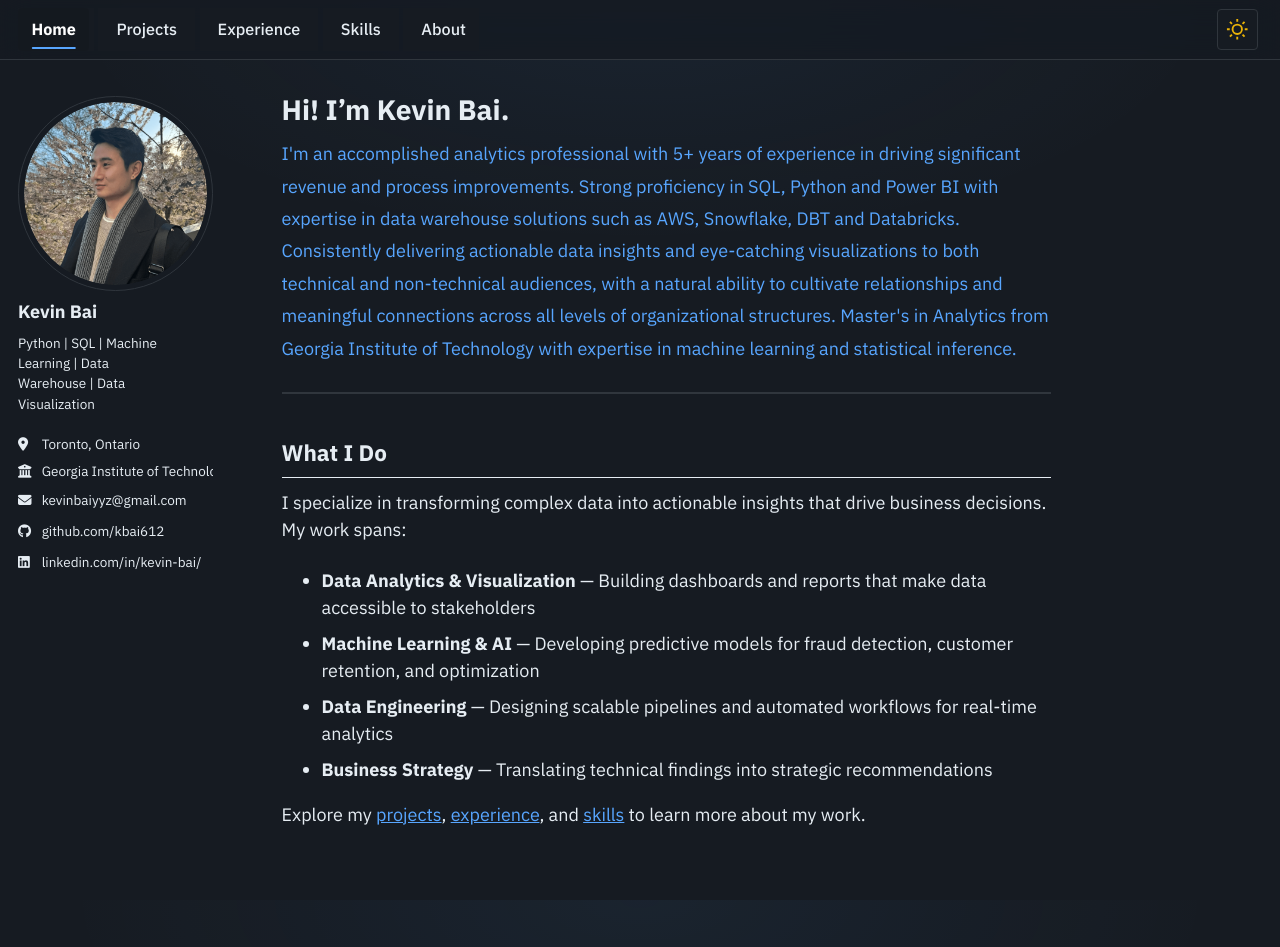
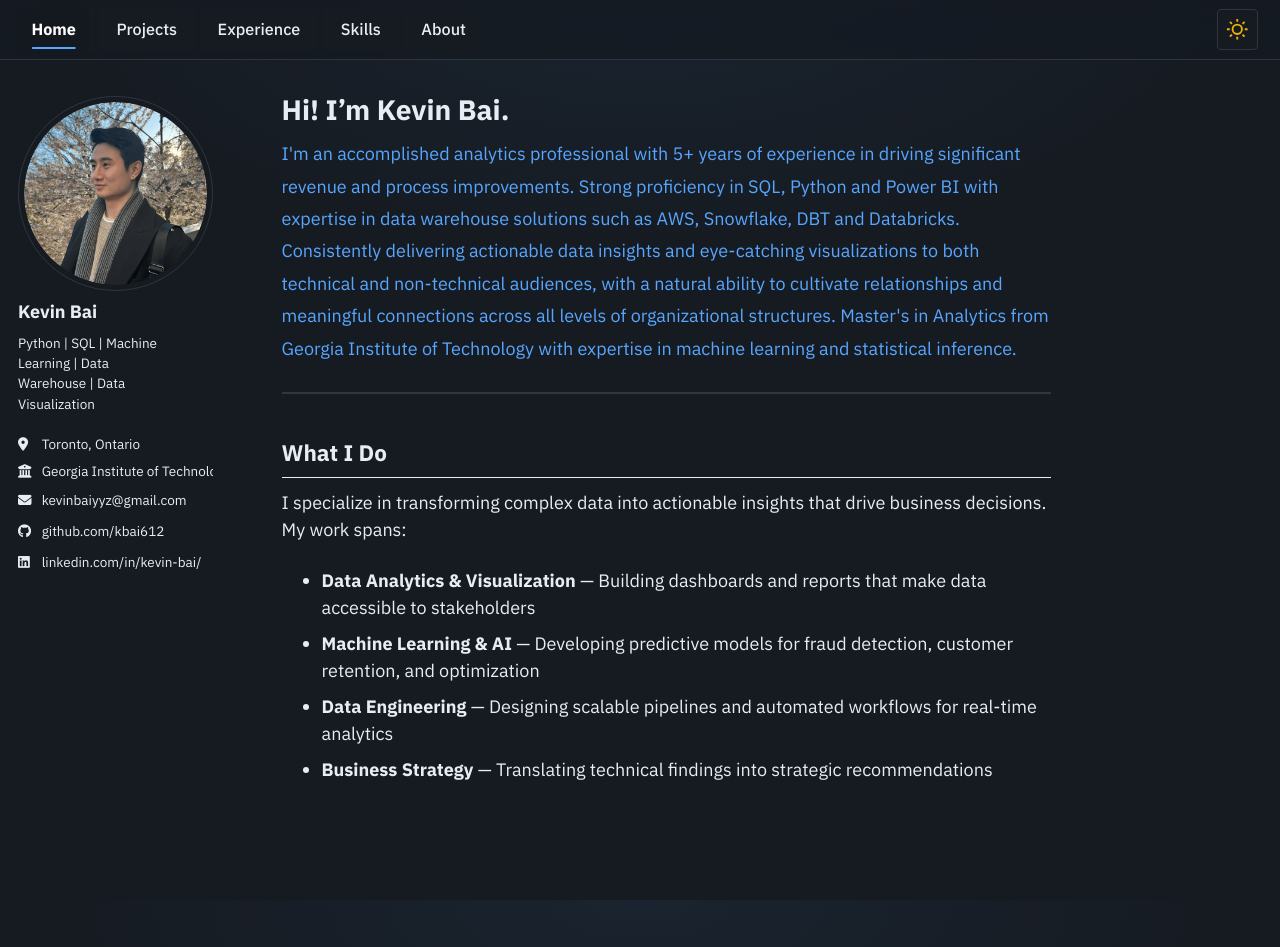
Before and after one commit to kbai612/WEBSITE, a Jekyll site: the page built from _pages/home.md, in a window 1280 px wide and 1130 px high. Shown: the top 947 px of the window. Built offline with Jekyll 4.4.1, drawn with Linux system fonts in a browser that asks for light colours.

Commit message:
home changes

```diff
--- a/_pages/home.md
+++ b/_pages/home.md
@@ -18,5 +18,3 @@ I specialize in transforming complex data into actionable insights that drive bu
 - **Machine Learning & AI** — Developing predictive models for fraud detection, customer retention, and optimization
 - **Data Engineering** — Designing scalable pipelines and automated workflows for real-time analytics
 - **Business Strategy** — Translating technical findings into strategic recommendations
-
-Explore my [projects](/projects/), [experience](/experience/), and [skills](/skills/) to learn more about my work.
```
Also changed, not shown: 1 other file.
